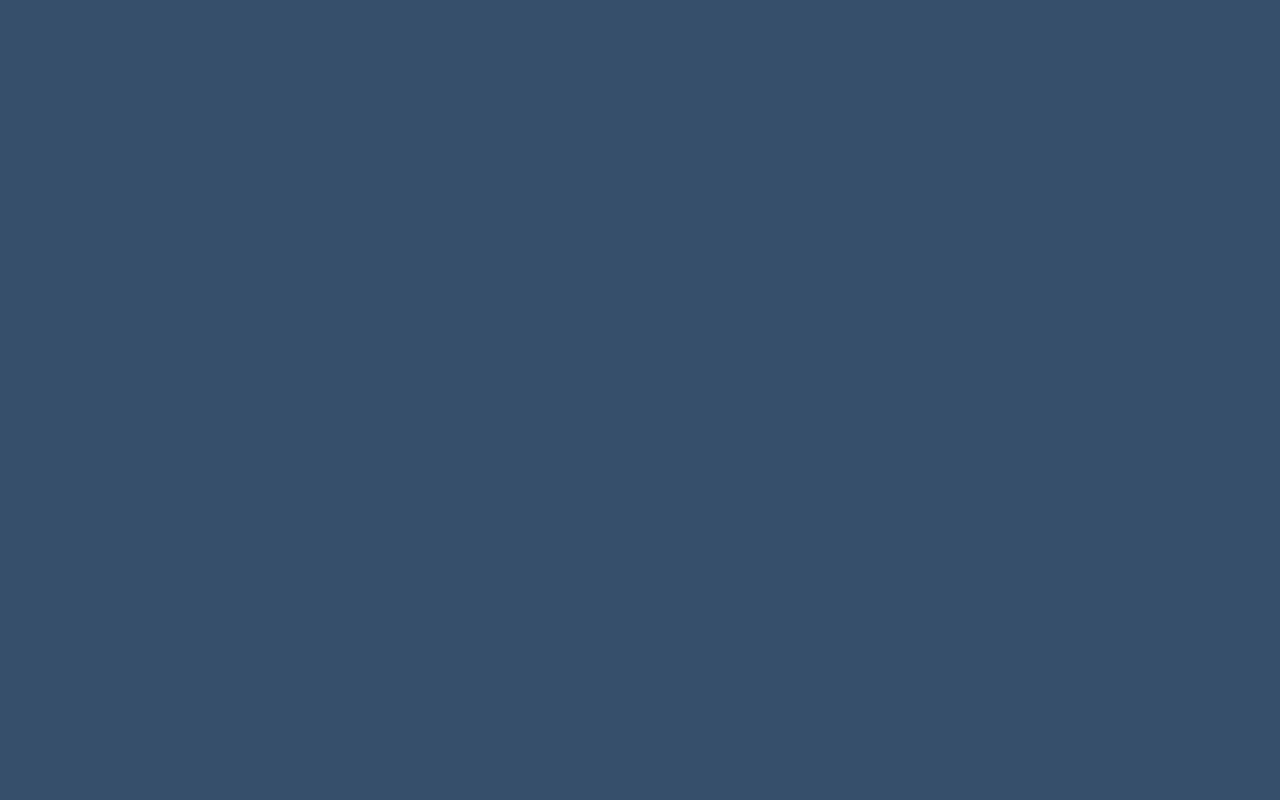
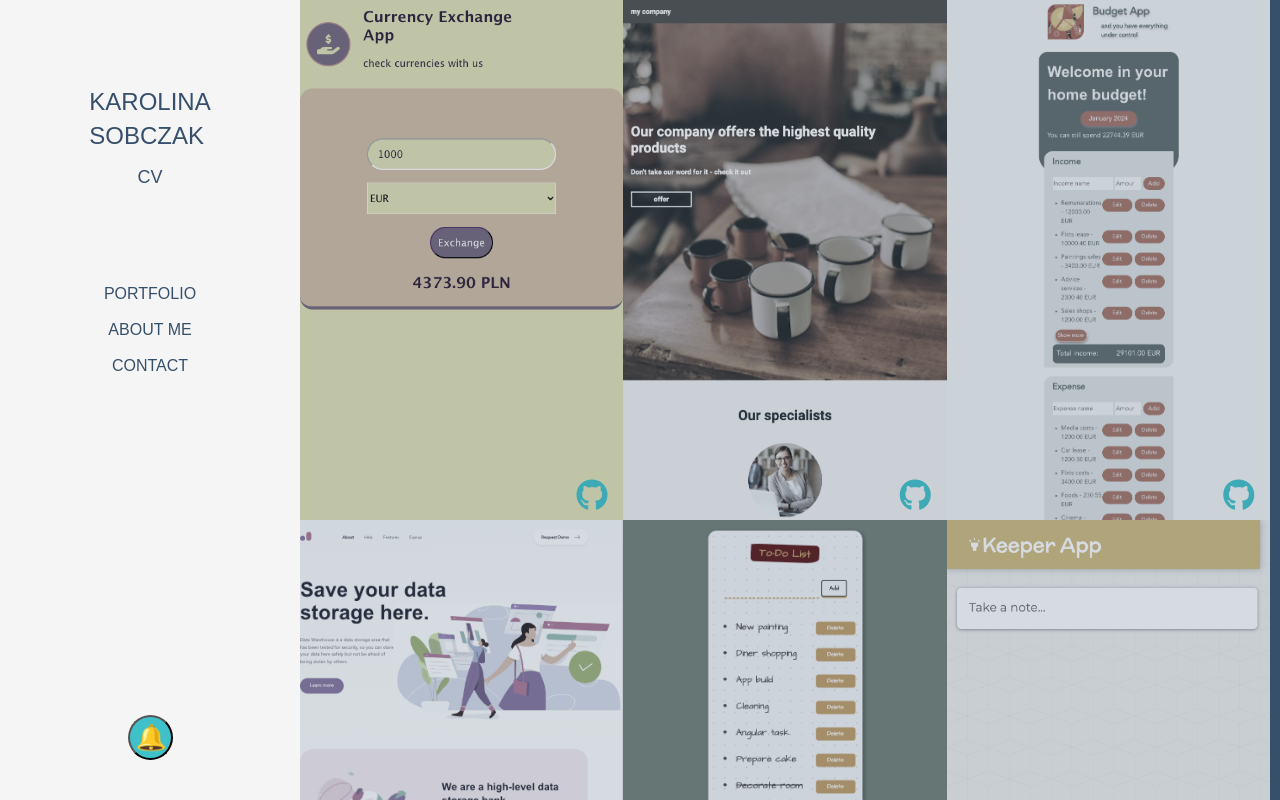
Before and after one commit to KkarolaS/resume, a React (Create React App) app: page / in a window 1280 px wide. Before the commit this address had no page. Shown: the top 800 px of the page. Built offline with nearby package versions, Linux system fonts and the light colour scheme; no server answers.

Commit message:
changing path

```diff
--- a/src/App.js
+++ b/src/App.js
@@ -8,9 +8,9 @@ const App = () => {
   return (
     <div className={classes.pageContainer}>
       <Routes>
-        <Route path="/resume/" element={<Home />} />
-        <Route path="/resume/about" element={<About />} />
-        <Route path="/resume/contact" element={<Contact />} />
+        <Route path="/" element={<Home />} />
+        <Route path="/about" element={<About />} />
+        <Route path="/contact" element={<Contact />} />
       </Routes>
     </div>
   );
--- a/src/components/Navbar/Navbar.js
+++ b/src/components/Navbar/Navbar.js
@@ -19,13 +19,13 @@ const Navbar = ({ getPlayingStatus, isDisabled }) => {
       </div>
       <ul className={classes.menu}>
         <li className={classes.menuItem}>
-          <a href="/resume">PORTFOLIO</a>
+          <a href="/">PORTFOLIO</a>
         </li>
         <li className={classes.menuItem}>
-          <a href="/resume/about">ABOUT ME</a>
+          <a href="/about">ABOUT ME</a>
         </li>
         <li className={classes.menuItem}>
-          <a href="/resume/contact">CONTACT</a>
+          <a href="/contact">CONTACT</a>
         </li>
       </ul>
       <button
```
